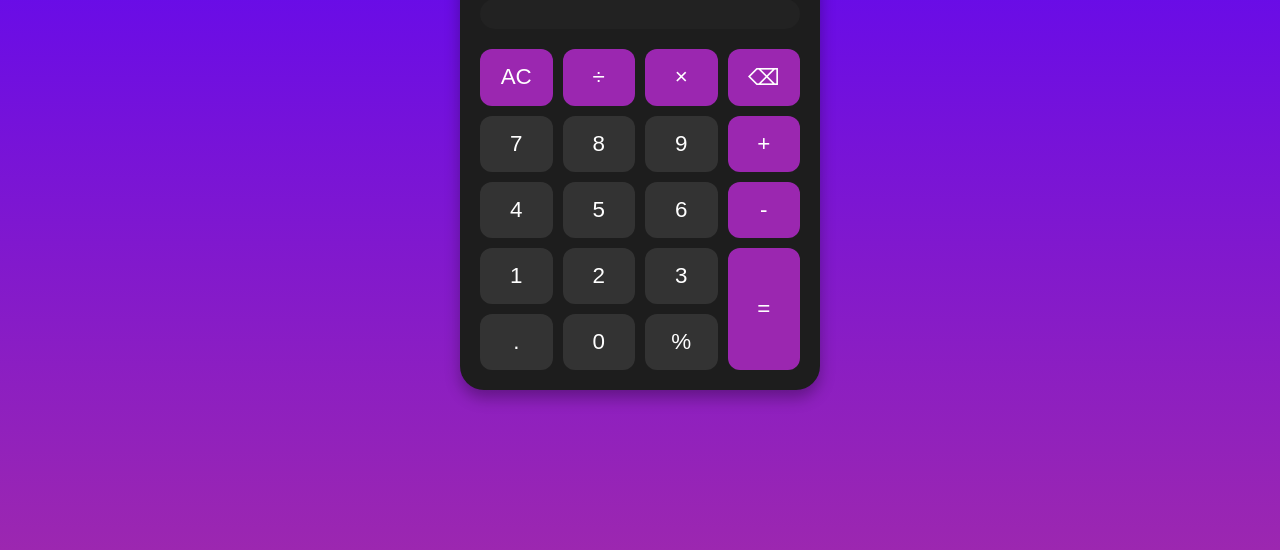
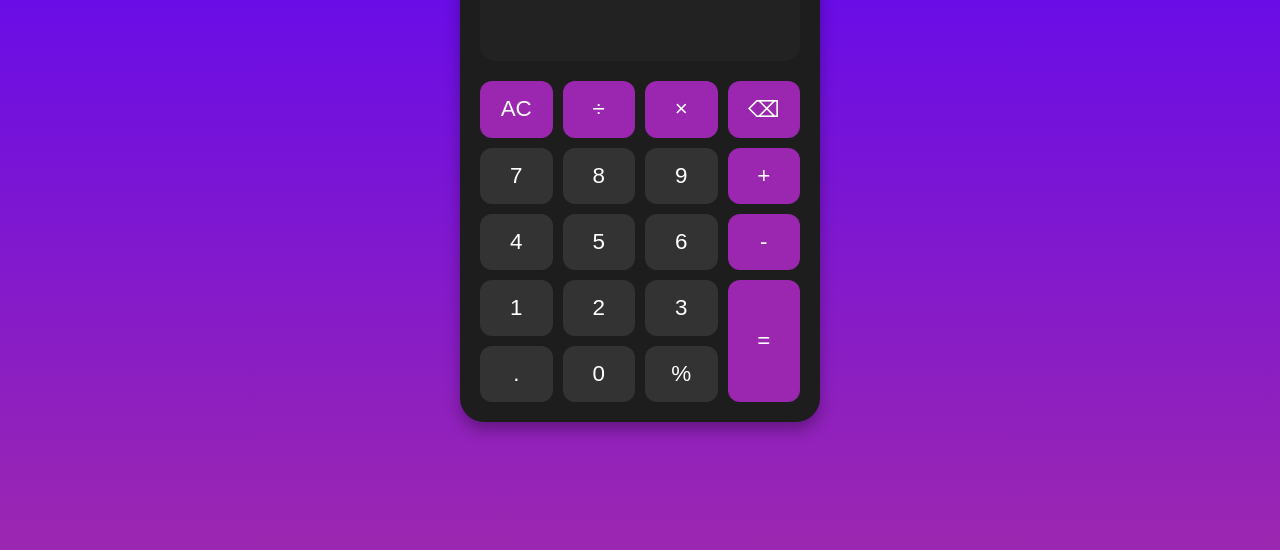
Before and after one commit to ZackDelsnova/Calculator, a plain HTML site: page index.html in a window 1280 px wide. Shown: the part 250-800 px from the top of the page. Drawn offline with Linux system fonts and the light colour scheme.

Commit message:
fixed display height

```diff
--- a/styles.css
+++ b/styles.css
@@ -34,6 +34,7 @@ body {
     padding: 15px;
     margin-bottom: 20px;
     font-family: 'Roboto Mono', monospace;
+    height: 4rem;
 }
 
 .calculation {
```
